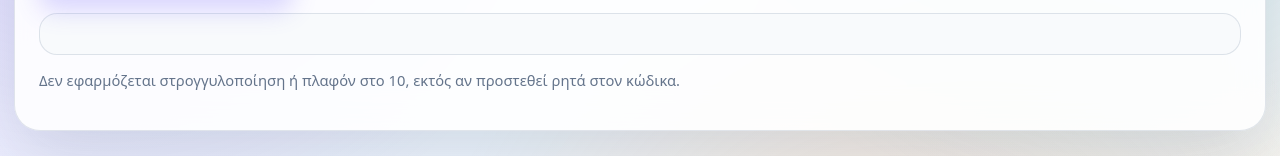
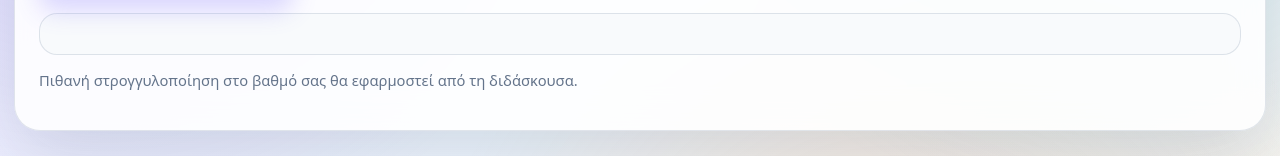
Before and after one commit to fotkara/MAY341-course-admin-chatbot, a plain HTML site: page index.html in a window 1280 px wide. Shown: the part 1119-1275 px from the top of the page. Drawn offline with nearby package versions, Linux system fonts and the light colour scheme.

Commit message:
Update index.html

```diff
--- a/index.html
+++ b/index.html
@@ -85,7 +85,7 @@
         <div id="calcResult" class="calc-result"></div>
 
         <p class="small muted">
-          Δεν εφαρμόζεται στρογγυλοποίηση ή πλαφόν στο 10, εκτός αν προστεθεί ρητά στον κώδικα.
+          Πιθανή στρογγυλοποίηση στο βαθμό σας θα εφαρμοστεί από τη διδάσκουσα.
         </p>
       </section>
     </section>
```
